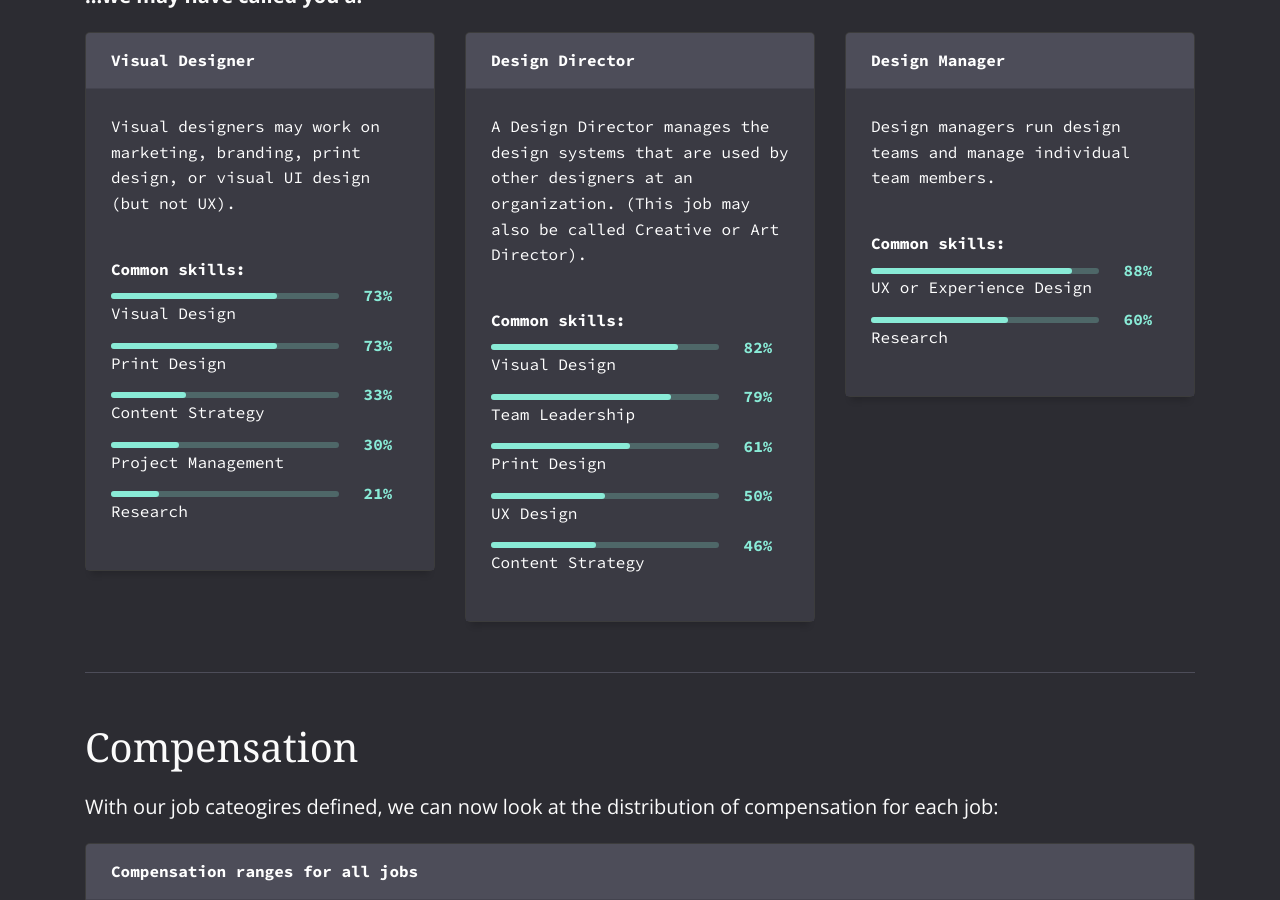
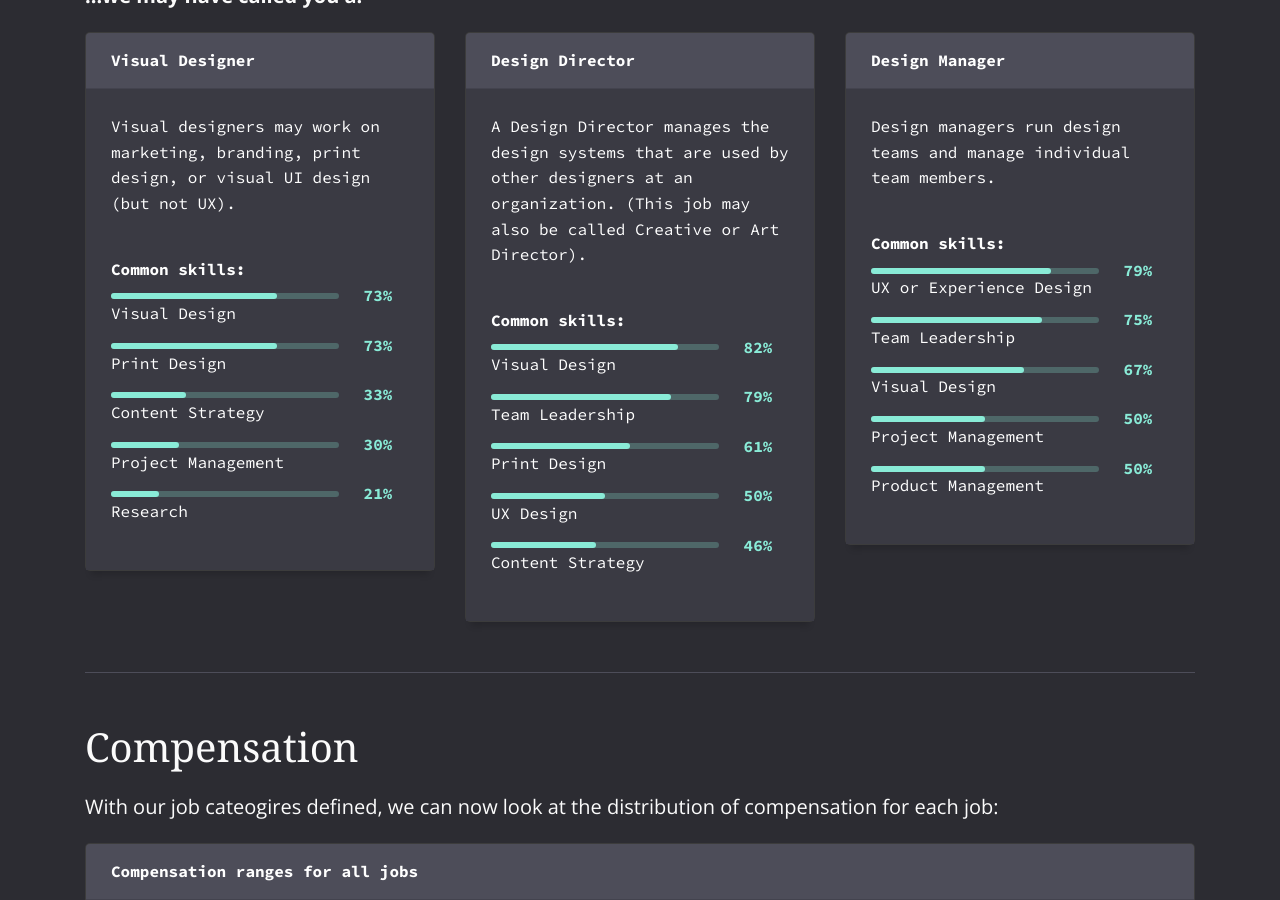
Before and after one commit to laurenhallden/designer-survey, a Jekyll site: the page built from philly/jobs.md, in a window 1280 px wide and 900 px high, scrolled down 1066 px. Built offline with Jekyll 4.4.1, drawn with Linux system fonts in a browser that asks for light colours; nearby versions of some CDN libraries; comment, search, counter and statistics services are not loaded.

Commit message:
fixing bar numbers

```diff
--- a/_includes/jobcards/manager.html
+++ b/_includes/jobcards/manager.html
@@ -10,17 +10,38 @@
 		<ul class="pills">
 			<li>
 				<div class="bar-graph">
-					<div class="bar" style="width:88%"></div>
+					<div class="bar" style="width:79%"></div>
 				</div>
-				<div class="caption">88%</div>
+				<div class="caption">79%</div>
 				<div class="skill-name">UX or Experience Design</div>
 			</li>
 			<li>
 				<div class="bar-graph">
-					<div class="bar" style="width:60%"></div>
+					<div class="bar" style="width:75%"></div>
 				</div>
-				<div class="caption">60%</div>
-				<div class="skill-name">Research</div>
+				<div class="caption">75%</div>
+				<div class="skill-name">Team Leadership</div>
+			</li>
+			<li>
+				<div class="bar-graph">
+					<div class="bar" style="width:67%"></div>
+				</div>
+				<div class="caption">67%</div>
+				<div class="skill-name">Visual Design</div>
+			</li>
+			<li>
+				<div class="bar-graph">
+					<div class="bar" style="width:50%"></div>
+				</div>
+				<div class="caption">50%</div>
+				<div class="skill-name">Project Management</div>
+			</li>
+			<li>
+				<div class="bar-graph">
+					<div class="bar" style="width:50%"></div>
+				</div>
+				<div class="caption">50%</div>
+				<div class="skill-name">Product Management</div>
 			</li>
 		</ul>
 	</div>
```
